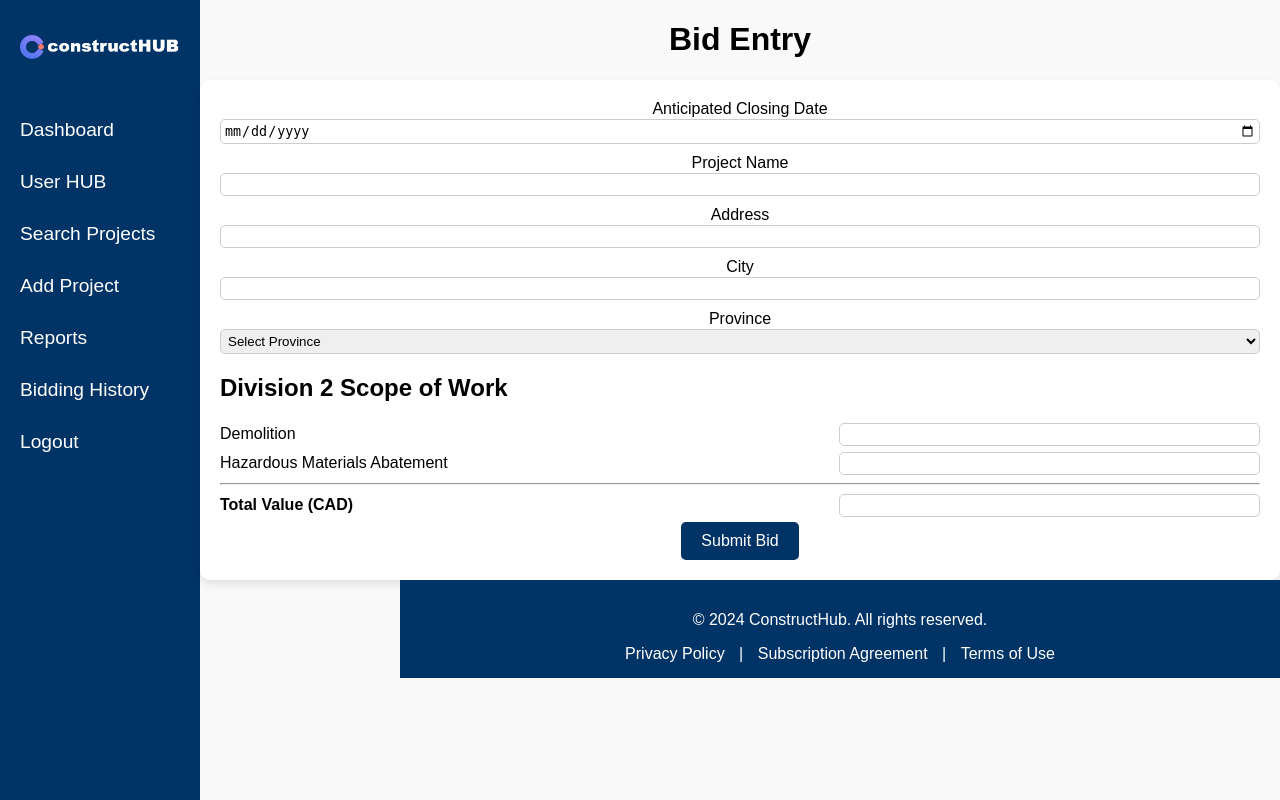
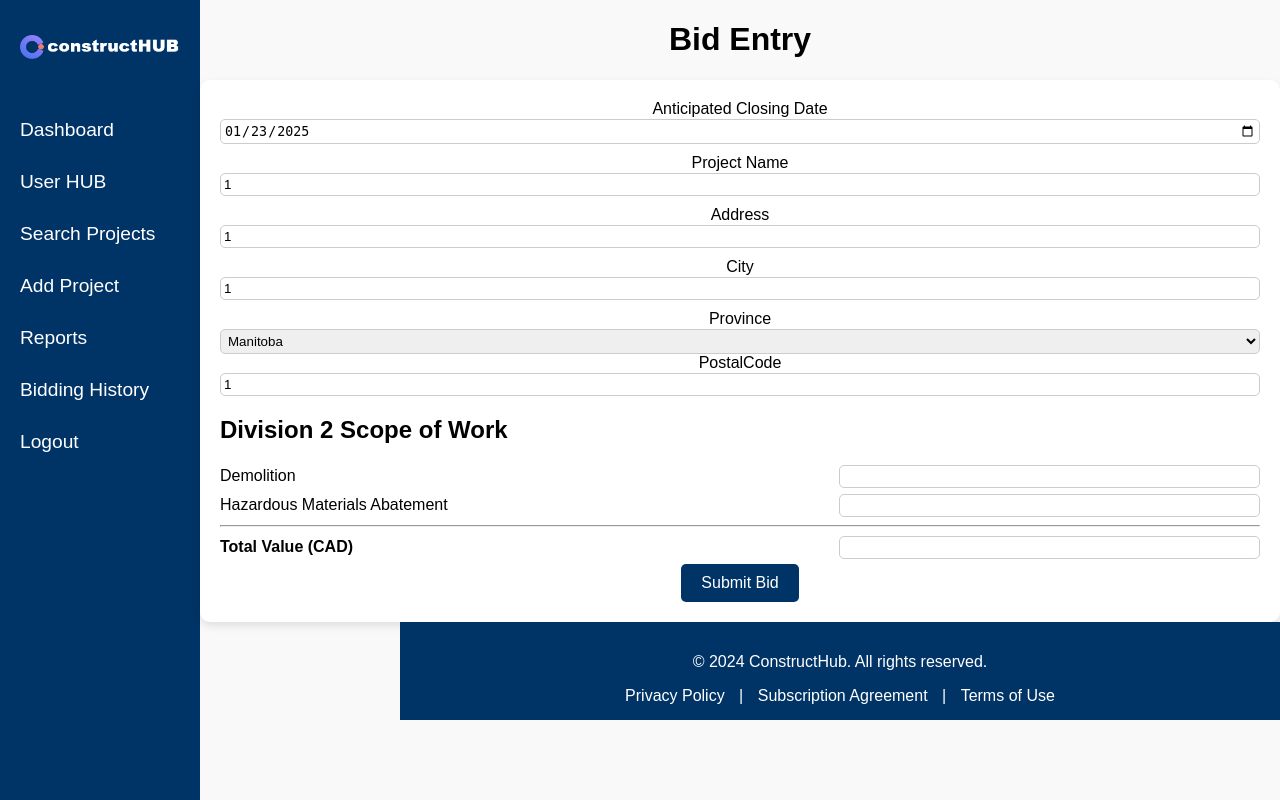
Before and after one commit to Sasin-hnb/flask, a Flask app: page /Bid_Entry/1 in a window 1280 px wide. Run offline with Flask 3, Linux system fonts and the light colour scheme; a user stored in the database is signed in.

Commit message:
edit bid_entry

```diff
--- a/app.py
+++ b/app.py
@@ -580,7 +580,18 @@ def project_entry(projectId):
         user_name = current_user.username
         user = User.query.filter_by(username=user_name).first()
         user_division = user.division
-        return render_template('Bid_Entry.html', division=user_division, projectId=projectId)
+        project = Projects.query.filter_by(id=projectId).first()
+        project_closingDate = project.closingDate
+        project_projectName = project.projectName
+        project_address = project.address
+        project_city = project.city
+        project_province = project.province
+        project_postalCode = project.postalCode
+
+        return render_template('Bid_Entry.html', division=user_division, projectId=projectId,
+                                project_closingDate=project_closingDate, project_projectName=project_projectName,
+                                project_address=project_address, project_city=project_city,
+                                project_province=project_province, project_postalCode=project_postalCode)
 
     if request.method == 'POST':
         user_name = current_user.username
@@ -596,6 +607,7 @@ def project_entry(projectId):
         city = request.json.get('city')
         province = request.json.get('province')
         totalValue = request.json.get('totalValue')
+        postalCode = request.json.get('postalCode')
 
         try:
             closingDates = datetime.strptime(closingDate, '%Y-%m-%d')
@@ -611,7 +623,8 @@ def project_entry(projectId):
             bidAmount=totalValue,
             project_id=projectId,
             company_id=companyId,
-            user_id=user_id
+            user_id=user_id,
+            postalCode=postalCode
         )
         db.session.add(new_bid)
         db.session.commit()
--- a/static/js/bid_entry.js
+++ b/static/js/bid_entry.js
@@ -31,6 +31,7 @@ function showBidConfirmation() {
   const province = document.getElementById("province").value;
   const projectId = document.getElementById("projectId").value;
   const closingDate = document.getElementById('closingDate').value;
+  const postalCode = document.getElementById('postalCode').value;
 
 
   console.log("Total Sum: ", totalValue);
@@ -43,8 +44,8 @@ function showBidConfirmation() {
       address: address,
       city: city,
       province: province,
-      totalValue: totalValue
-      // postalCode: postalCode
+      totalValue: totalValue,
+      postalCode: postalCode
     }
     fetch(`/Bid_Entry/${projectId}`, {
       method: 'POST',
--- a/templates/Bid_Entry.html
+++ b/templates/Bid_Entry.html
@@ -1,5 +1,6 @@
 <!DOCTYPE html>
 <html lang="en">
+
 <head>
     <meta charset="UTF-8">
     <meta name="viewport" content="width=device-width, initial-scale=1.0">
@@ -43,39 +44,49 @@
         <div class="dashboard-card">
             <div style="margin-bottom: 10px;">
                 <label for="closingDate">Anticipated Closing Date</label>
-    		    <input type="date" id="closingDate" name="closingDate" class="input-field" required>
+                <input type="date" id="closingDate" name="closingDate" class="input-field" value="{{project_closingDate}}" required>
             </div>
             <div style="margin-bottom: 10px;">
                 <label for="projectName">Project Name</label>
-                    <input type="text" id="projectName" name="projectName" class="input-field" required>
+                <input type="text" id="projectName" name="projectName" class="input-field" value="{{project_projectName}}" required>
             </div>
             <div style="margin-bottom: 10px;">
                 <label for="address">Address</label>
-                    <input type="text" id="address" name="address" class="input-field" required>
+                <input type="text" id="address" name="address" class="input-field" value="{{project_address}}" required>
             </div>
-                <div class="form-row">
-                    <div>
             <div style="margin-bottom: 10px;">
-
                 <label for="city">City</label>
-                        <input type="text" id="city" name="city" class="input-field" required>
+                <input type="text" id="city" name="city" class="input-field" value="{{project_city}}" required>
             </div>
             <div>
                 <label for="province">Province</label>
                 <select id="province" name="province" class="input-field" required>
                     <option value="">Select Province</option>
-                            <option value="BC">British Columbia</option>
-                            <option value="AB">Alberta</option>
-                            <option value="ON">Ontario</option>
+                    <option value="Alberta" {% if project_province == 'Alberta' %} selected {% endif %}>Alberta</option>
+                    <option value="British Columbia" {% if project_province == 'British Columbia' %} selected {% endif %}>British Columbia</option>
+                    <option value="Manitoba" {% if project_province == 'Manitoba' %} selected {% endif %}>Manitoba</option>
+                    <option value="New Brunswick" {% if project_province == 'New Brunswick' %} selected {% endif %}>New Brunswick</option>
+                    <option value="Newfoundland and Labrador" {% if project_province == 'Newfoundland and Labrador' %} selected {% endif %}>Newfoundland and Labrador</option>
+                    <option value="Nova Scotia" {% if project_province == 'Nova Scotia' %} selected {% endif %}>Nova Scotia</option>
+                    <option value="Ontario" {% if project_province == 'Ontario' %} selected {% endif %}>Ontario</option>
+                    <option value="Prince Edward Island" {% if project_province == 'Prince Edward Island' %} selected {% endif %}>Prince Edward Island</option>
+                    <option value="Manitoba" {% if project_province == 'Manitoba' %} selected {% endif %}>Manitoba</option>
+                    <option value="Quebec" {% if project_province == 'Quebec' %} selected {% endif %}>Quebec</option>
+                    <option value="Saskatchewan" {% if project_province == 'Saskatchewan' %} selected {% endif %}>Saskatchewan</option>
                 </select>
             </div>
+            <div style="margin-bottom: 10px;">
+                <label for="postalCode">PostalCode</label>
+                <input type="text" id="postalCode" name="postalCode" class="input-field" value="{{project_postalCode}}" required>
             </div>
+            <div class="form-row">
                 <input type="hidden" id="projectId" value="{{ projectId }}">
                 {% if division == "1" %}
                 <h2 style="text-align: left;">General Contractor Pricing Scheme</h2>
                 <div class="scope-item">
                     <label for="generalCondition">Division 1 - General Conditions</label>
-                    <input type="number" id="generalCondition" name="generalCondition" class="input-field value-field" min="0">
+                    <input type="number" id="generalCondition" name="generalCondition" class="input-field value-field"
+                        min="0">
                 </div>
                 <div class="scope-item">
                     <label for="Div2">Division 2 - Site Work & Demolition Services</label>
@@ -161,7 +172,8 @@
                 <h2 style="text-align: left;">Division 3 Scope of Work</h2>
                 <div class="scope-item">
                     <label for="reinforcement">Concrete Reinforcement</label>
-                    <input type="number" id="reinforcement" name="reinforcement" class="input-field value-field" min="0">
+                    <input type="number" id="reinforcement" name="reinforcement" class="input-field value-field"
+                        min="0">
                 </div>
                 <div class="scope-item">
                     <label for="Cast">Cast in Place Concrete</label>
@@ -177,15 +189,18 @@
                 </div>
                 <div class="scope-item">
                     <label for="concreteScanning">Concrete Scanning</label>
-                    <input type="number" id="concreteScanning" name="concreteScanning" class="input-field value-field" min="0">
+                    <input type="number" id="concreteScanning" name="concreteScanning" class="input-field value-field"
+                        min="0">
                 </div>
                 <div class="scope-item">
                     <label for="concreteCutting">Concrete Cutting</label>
-                    <input type="number" id="concreteCutting" name="concreteCutting" class="input-field value-field" min="0">
+                    <input type="number" id="concreteCutting" name="concreteCutting" class="input-field value-field"
+                        min="0">
                 </div>
                 <div class="scope-item">
                     <label for="concreteGrinding">Concrete Grinding & Repairs</label>
-                    <input type="number" id="concreteGrinding" name="concreteGrinding" class="input-field value-field" min="0">
+                    <input type="number" id="concreteGrinding" name="concreteGrinding" class="input-field value-field"
+                        min="0">
                 </div>
                 <hr>
                 {% endif %}
@@ -202,7 +217,8 @@
                 </div>
                 <div class="scope-item">
                     <label for="simulatedMasonry">Simulated Masonry</label>
-                    <input type="number" id="simulatedMasonry" name="simulatedMasonry" class="input-field value-field" min="0">
+                    <input type="number" id="simulatedMasonry" name="simulatedMasonry" class="input-field value-field"
+                        min="0">
                 </div>
                 <div class="scope-item">
                     <label for="restoration">Restoration & Cleaning</label>
@@ -215,7 +231,8 @@
                 <h2 style="text-align: left;">Division 5 Scope of Work</h2>
                 <div class="scope-item">
                     <label for="structuralSteel">Structural Steel</label>
-                    <input type="number" id="structuralSteel" name="structuralSteel" class="input-field value-field" min="0">
+                    <input type="number" id="structuralSteel" name="structuralSteel" class="input-field value-field"
+                        min="0">
                 </div>
                 <div class="scope-item">
                     <label for="joists">Joists</label>
@@ -240,11 +257,13 @@
                 <h2 style="text-align: left;">Division 6 Scope of Work</h2>
                 <div class="scope-item">
                     <label for="roughCarpentry">Rough Carpentry</label>
-                    <input type="number" id="roughCarpentry" name="roughCarpentry" class="input-field value-field" min="0">
+                    <input type="number" id="roughCarpentry" name="roughCarpentry" class="input-field value-field"
+                        min="0">
                 </div>
                 <div class="scope-item">
                     <label for="finishCarpentry">Finish Carpentry</label>
-                    <input type="number" id="finishCarpentry" name="finishCarpentry" class="input-field value-field" min="0">
+                    <input type="number" id="finishCarpentry" name="finishCarpentry" class="input-field value-field"
+                        min="0">
                 </div>
                 <div class="scope-item">
                     <label for="Millwork">Millwork</label>
@@ -265,7 +284,8 @@
                 </div>
                 <div class="scope-item">
                     <label for="thermalProtection">Thermal Protection</label>
-                    <input type="number" id="thermalProtection" name="thermalProtection" class="input-field value-field" min="0">
+                    <input type="number" id="thermalProtection" name="thermalProtection" class="input-field value-field"
+                        min="0">
                 </div>
                 <div class="scope-item">
                     <label for="Roofing">Roofing & Siding Panels</label>
@@ -273,7 +293,8 @@
                 </div>
                 <div class="scope-item">
                     <label for="roofingMembrane">Roofing Membrane</label>
-                    <input type="number" id="roofingMembrane" name="roofingMembrane" class="input-field value-field" min="0">
+                    <input type="number" id="roofingMembrane" name="roofingMembrane" class="input-field value-field"
+                        min="0">
                 </div>
                 <div class="scope-item">
                     <label for="Flashing">Flashing & Sheetmetal</label>
@@ -327,7 +348,8 @@
                 </div>
                 <div class="scope-item">
                     <label for="acousticCeiling">Acoustic/Suspended Ceiling</label>
-                    <input type="number" id="acousticCeiling" name="acousticCeiling" class="input-field value-field" min="0">
+                    <input type="number" id="acousticCeiling" name="acousticCeiling" class="input-field value-field"
+                        min="0">
                 </div>
                 <div class="scope-item">
                     <label for="flooring">Flooring</label>
@@ -339,7 +361,8 @@
                 </div>
                 <div class="scope-item">
                     <label for="paintCoatings">Paint & Coatings</label>
-                    <input type="number" id="paintCoatings" name="paintCoatings" class="input-field value-field" min="0">
+                    <input type="number" id="paintCoatings" name="paintCoatings" class="input-field value-field"
+                        min="0">
                 </div>
                 <hr>
                 {% endif %}
@@ -348,7 +371,8 @@
                 <h2 style="text-align: left;">Division 10 Scope of Work</h2>
                 <div class="scope-item">
                     <label for="toiletPartitions">Toilet Partitions</label>
-                    <input type="number" id="toiletPartitions" name="toiletPartitions" class="input-field value-field" min="0">
+                    <input type="number" id="toiletPartitions" name="toiletPartitions" class="input-field value-field"
+                        min="0">
                 </div>
                 <div class="scope-item">
                     <label for="cornerguard">Wall & Cornerguards</label>
@@ -360,7 +384,8 @@
                 </div>
                 <div class="scope-item">
                     <label for="washroomAccessories">Washroom Accessories</label>
-                    <input type="number" id="washroomAccessories" name="washroomAccessories" class="input-field value-field" min="0">
+                    <input type="number" id="washroomAccessories" name="washroomAccessories"
+                        class="input-field value-field" min="0">
                 </div>
                 <div class="scope-item">
                     <label for="FRP">Fiber-Reinforced Panels (FRP)</label>
@@ -373,7 +398,8 @@
                 <h2 style="text-align: left;">Division 11 Scope of Work</h2>
                 <div class="scope-item">
                     <label for="equipmentInstall">Equipment Installation Service</label>
-                    <input type="number" id="equipmentInstall" name="equipmentInstall" class="input-field value-field" min="0">
+                    <input type="number" id="equipmentInstall" name="equipmentInstall" class="input-field value-field"
+                        min="0">
                 </div>
                 <hr>
                 {% endif %}
@@ -382,7 +408,8 @@
                 <h2 style="text-align: left;">Division 12 Scope of Work</h2>
                 <div class="scope-item">
                     <label for="furnishingAccessories">Furnishing & Accessories</label>
-                    <input type="number" id="furnishingAccessories" name="furnishingAccessories" class="input-field value-field" min="0">
+                    <input type="number" id="furnishingAccessories" name="furnishingAccessories"
+                        class="input-field value-field" min="0">
                 </div>
                 <div class="scope-item">
                     <label for="furniture">Furniture</label>
@@ -390,7 +417,8 @@
                 </div>
                 <div class="scope-item">
                     <label for="furnitureInstallation">Furniture Installation Services</label>
-                    <input type="number" id="furnitureInstallation" name="furnitureInstallation" class="input-field value-field" min="0">
+                    <input type="number" id="furnitureInstallation" name="furnitureInstallation"
+                        class="input-field value-field" min="0">
                 </div>
                 <hr>
                 {% endif %}
@@ -407,11 +435,13 @@
                 </div>
                 <div class="scope-item">
                     <label for="fireProtection">Fire Protection (Sprinklers)</label>
-                    <input type="number" id="fireProtection" name="fireProtection" class="input-field value-field" min="0">
+                    <input type="number" id="fireProtection" name="fireProtection" class="input-field value-field"
+                        min="0">
                 </div>
                 <div class="scope-item">
                     <label for="Refrigeration">Refrigeration</label>
-                    <input type="number" id="Refrigeration" name="Refrigeration" class="input-field value-field" min="0">
+                    <input type="number" id="Refrigeration" name="Refrigeration" class="input-field value-field"
+                        min="0">
                 </div>
                 <div class="scope-item">
                     <label for="HVAC">HVAC (Sheet Metal, and Labour)</label>
@@ -419,7 +449,8 @@
                 </div>
                 <div class="scope-item">
                     <label for="airDistribution">Air Distribution (Grilles, Registers, Diffusers)</label>
-                    <input type="number" id="airDistribution" name="airDistribution" class="input-field value-field" min="0">
+                    <input type="number" id="airDistribution" name="airDistribution" class="input-field value-field"
+                        min="0">
                 </div>
                 <div class="scope-item">
                     <label for="airBalancing">Air Balancing</label>
@@ -440,7 +471,8 @@
                 </div>
                 <div class="scope-item">
                     <label for="Communication">Communications & Data</label>
-                    <input type="number" id="Communication" name="Communication" class="input-field value-field" min="0">
+                    <input type="number" id="Communication" name="Communication" class="input-field value-field"
+                        min="0">
                 </div>
                 <div class="scope-item">
                     <label for="fireAlarm">Fire Alarm</label>
@@ -488,7 +520,7 @@
 
 
 
-</div>  <!-- Missing closing div -->
+        </div> <!-- Missing closing div -->
 
         <!-- Popup Confirmation Window -->
         <div id="logoutPopup" class="popup-overlay" style="display: none;">
@@ -520,4 +552,5 @@
     <script src="{{ url_for('static', filename='js/bid_entry.js') }}"></script>
 
 </body>
+
 </html>
```
Also changed, not shown: instance/site.db. Lines whose indentation alone changed are shown as unchanged.
